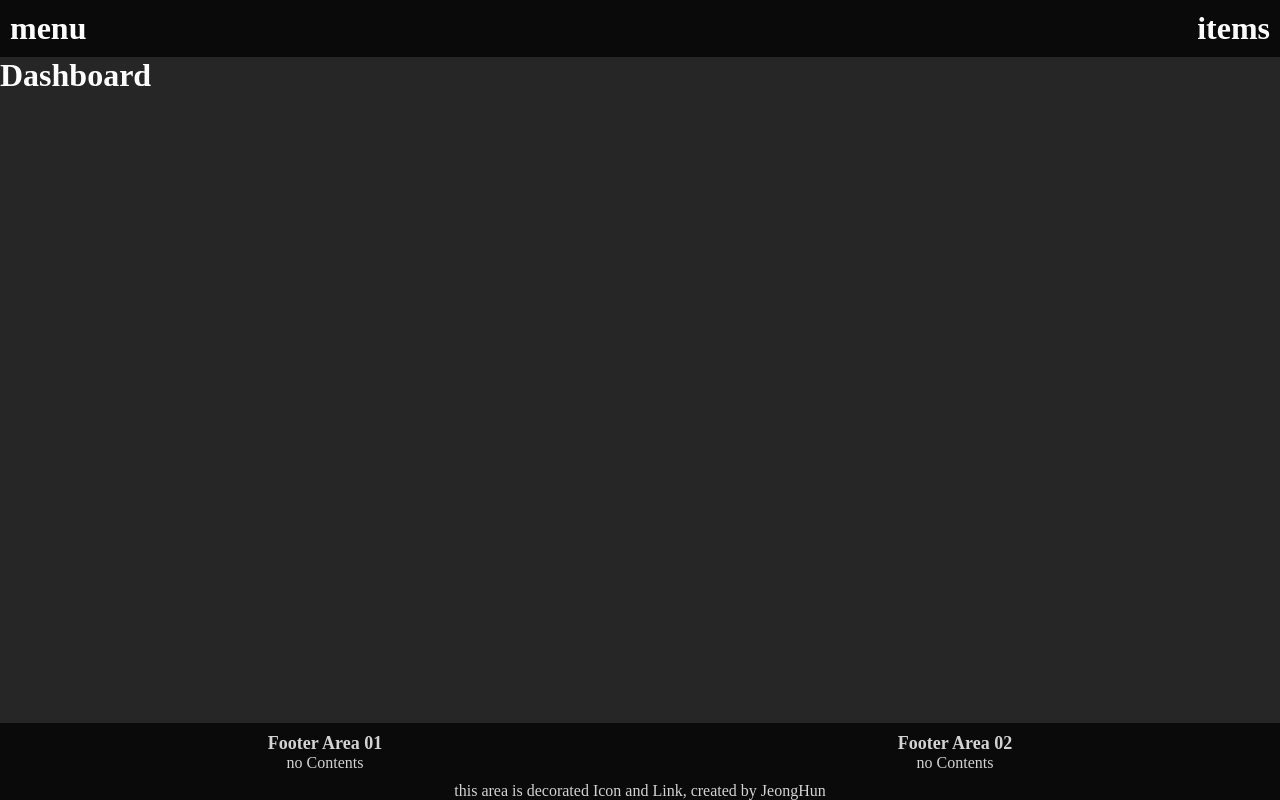
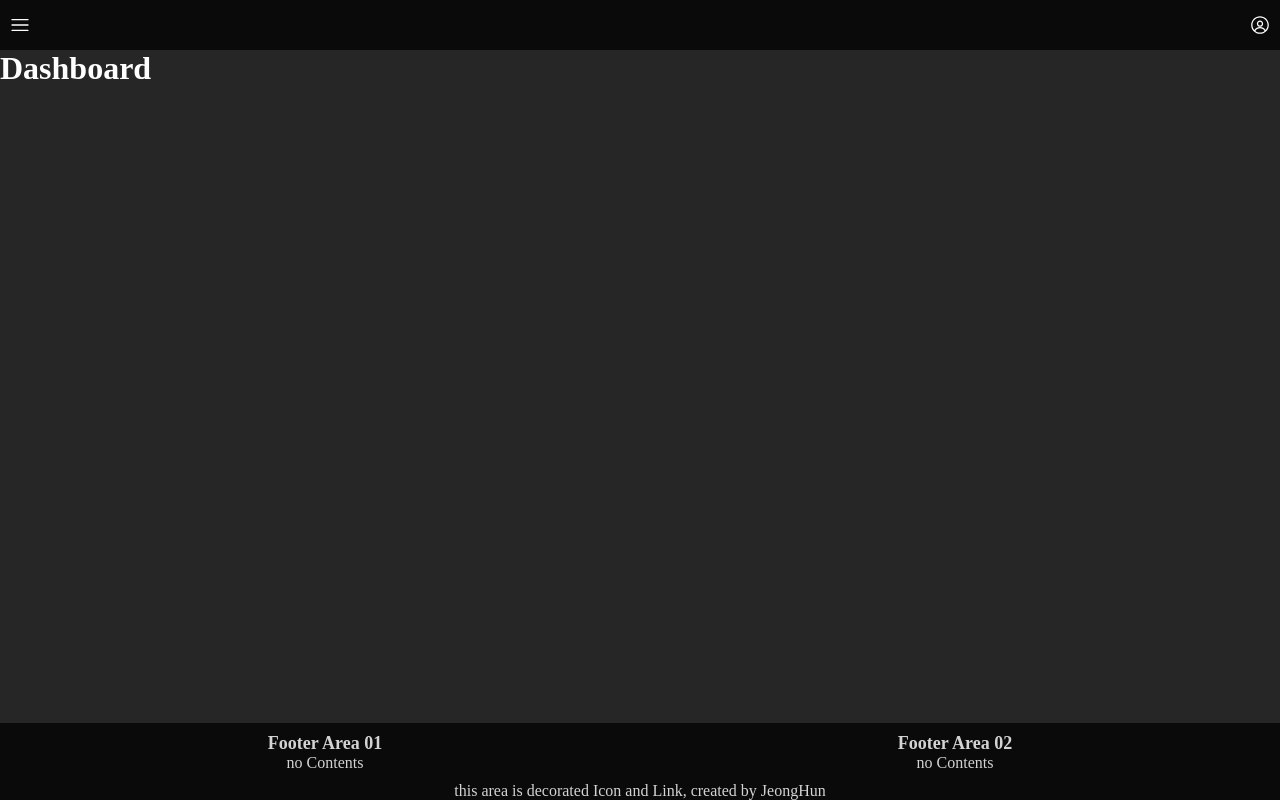
Before and after one commit to JeongHun4035/framework-by-react, a React (Vite) app: page / in a window 1280 px wide. Built offline with nearby package versions, Linux system fonts and the light colour scheme.

Commit message:
menu bar working

```diff
--- a/package.json
+++ b/package.json
@@ -24,6 +24,7 @@
     "eslint": "^8.56.0",
     "eslint-plugin-react-hooks": "^4.6.0",
     "eslint-plugin-react-refresh": "^0.4.5",
+    "react-icons": "^5.0.1",
     "tailwindcss": "^3.4.1",
     "typescript": "^5.2.2",
     "vite": "^5.1.4"
--- a/src/components/ThemeToggle.tsx
+++ b/src/components/ThemeToggle.tsx
@@ -1,5 +1,5 @@
 import { useState } from "react";
-import "~/styles/ThemeToggle.css";
+import "~/styles/themeToggle.css";
 
 const ThemeToggle = () => {
   const [isToggled, setIsToggled] = useState(false);
--- a/src/index.css
+++ b/src/index.css
@@ -23,10 +23,3 @@
   width: 100%;
   background-color: rgb(10 10 10);
 }
-
-.toggle-container {
-  position: fixed;
-  bottom: 20px;
-  right: 20px;
-  z-index: 1000;
-}
--- a/src/pages/Header.tsx
+++ b/src/pages/Header.tsx
@@ -1,15 +1,27 @@
 import "~/styles/header.css";
+import { RxHamburgerMenu, RxAvatar } from "react-icons/rx";
+import { useState } from "react";
+import Menus from "./Menus";
 
 const Header = () => {
+  const [menuActivate, setMenuActivate] = useState<boolean>(false);
+  const handleMenu = () => {
+    setMenuActivate((prevState) => !prevState);
+  };
   return (
-    <div className="header-wrapper">
-      <div className="header-items">
-        <h1>menu</h1>
+    <>
+      <div className="header-wrapper">
+        <div className="header-items">
+          <RxHamburgerMenu onClick={handleMenu} />
+        </div>
+        <div className="header-items">
+          <RxAvatar />
+        </div>
       </div>
-      <div className="header-items">
-        <h1>items</h1>
+      <div className={`menu-container ${menuActivate ? "active" : ""}`}>
+        {<Menus />}
       </div>
-    </div>
+    </>
   );
 };
 
--- /dev/null
+++ b/src/pages/Menus.tsx
@@ -0,0 +1,14 @@
+import "~/styles/menu.css";
+
+const Menus = () => {
+  return (
+    <div className="menus-wrapper">
+      <p>menu1</p>
+      <p>menu2</p>
+      <p>menu3</p>
+      <p>menu4</p>
+    </div>
+  );
+};
+
+export default Menus;
--- a/src/styles/header.css
+++ b/src/styles/header.css
@@ -1,11 +1,34 @@
 .header-wrapper {
   display: flex;
-  flex-direction: row;
   justify-content: space-between;
   padding: 10px;
+  height: 30px;
 }
 
 .header-items {
   display: flex;
   flex-direction: row;
+  align-items: center;
+  font-size: 20px;
 }
+
+.menu-container {
+  position: absolute;
+  overflow: hidden;
+  width: 100%;
+  max-height: 0;
+  transition: max-height 0.3s ease-out;
+  z-index: 1000;
+}
+
+.menu-container.active {
+  max-height: 1000px;
+}
+
+/* .menu-area {
+  display: flex;
+  flex-direction: row;
+  background-color: rgb(255, 255, 255);
+  color: black;
+  height: 100;
+} */
--- /dev/null
+++ b/src/styles/menu.css
@@ -0,0 +1,4 @@
+.menus-wrapper {
+  display: flex;
+  flex-direction: row;
+}
```
Also changed, not shown: 1 other file (tests, documents, lock files or other folders).
